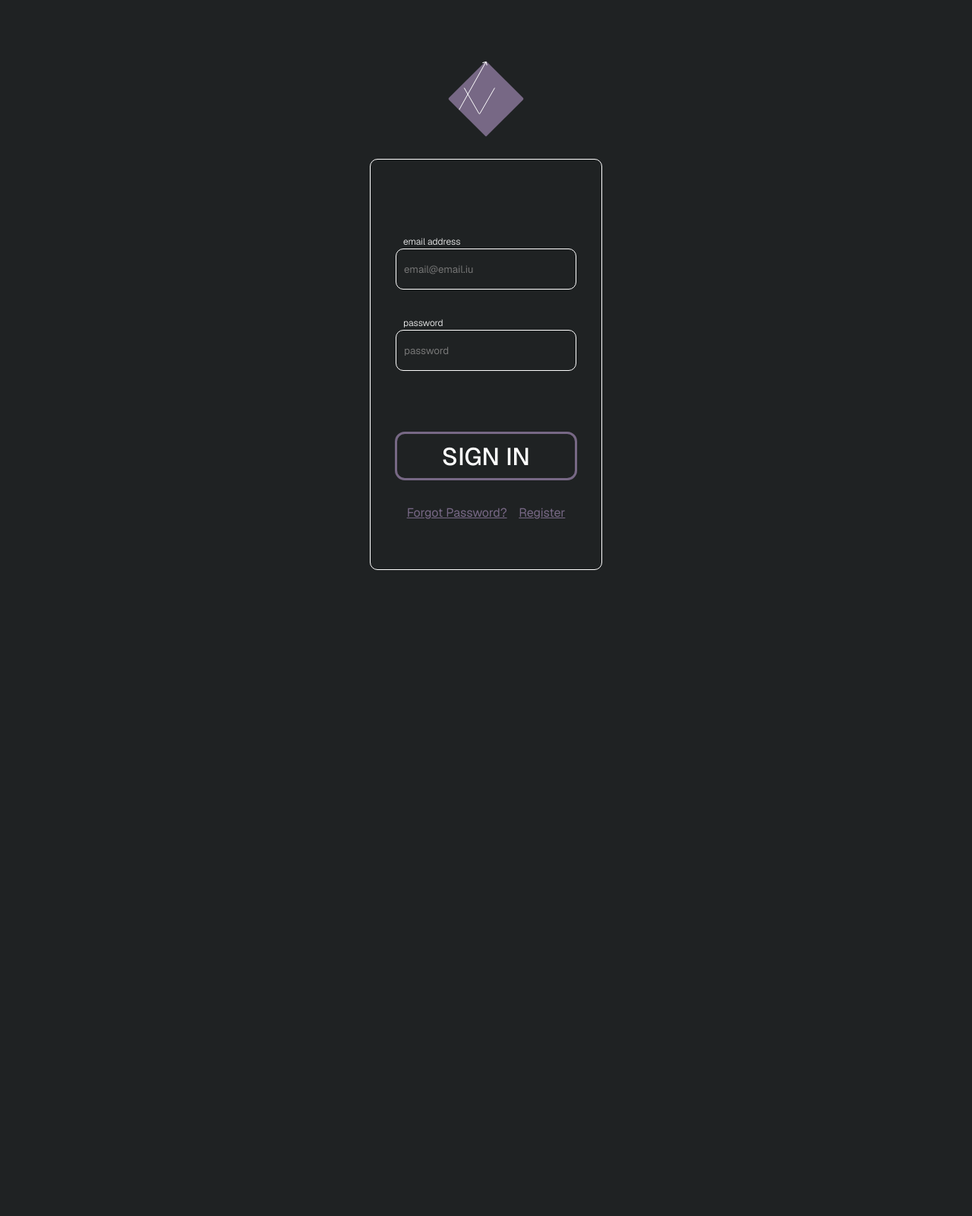
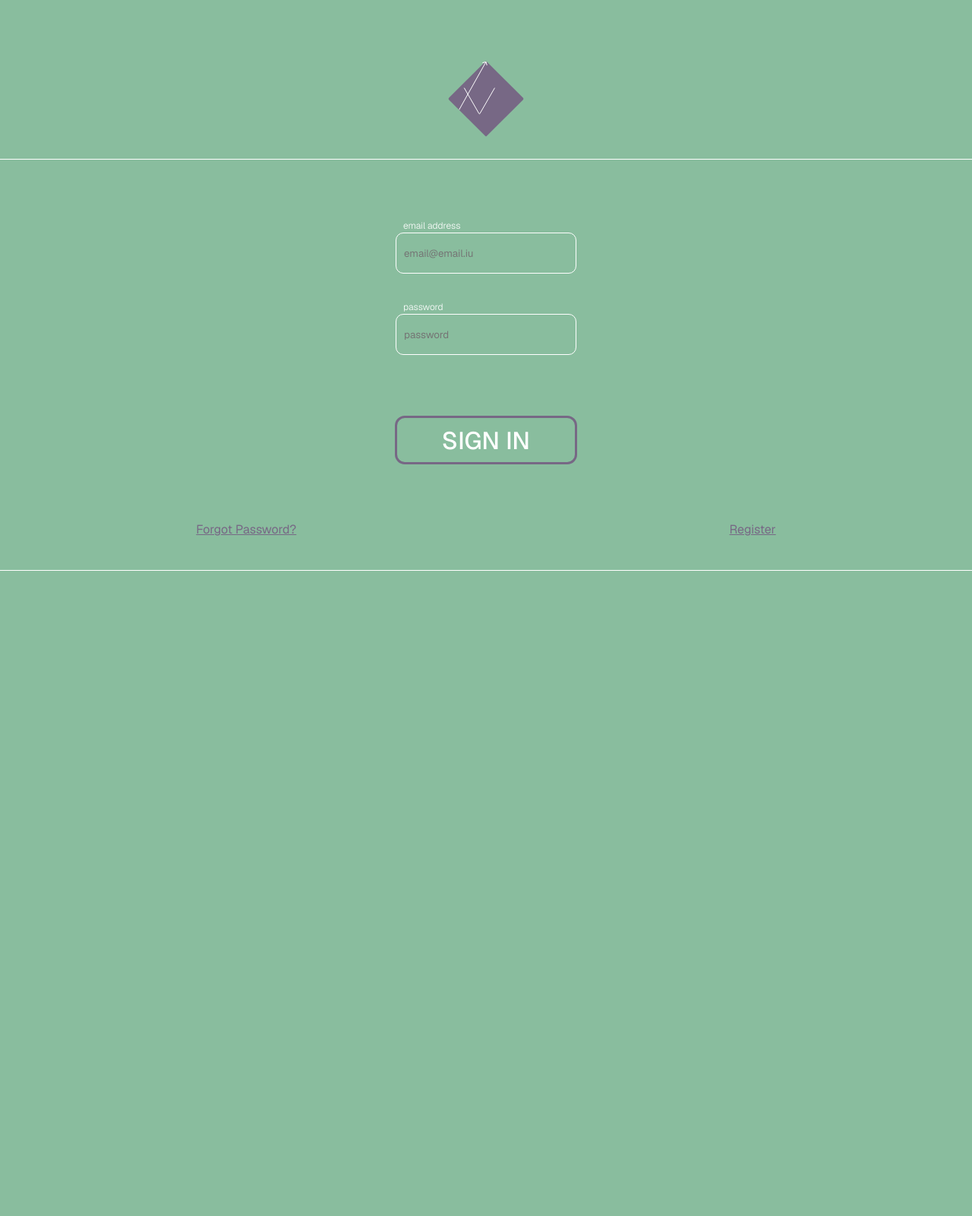
Before and after one commit to patrykmil/IU_css-library, a PHP site: page /login in a window 1280 px wide; the page is wider, and only the part inside the window is pictured. Shown: that part at 76% size. Run offline with PHP 8.4, Linux system fonts and the light colour scheme.

Commit message:
changed login window

```diff
--- a/public/styles/default.css
+++ b/public/styles/default.css
@@ -1,8 +1,8 @@
 @import url("https://fonts.googleapis.com/css2?family=Geist:wght@100..900&display=swap");
 
 :root {
-  --background: #1f2223;
-  --light-background: #353839;
+  --background: hsl(195, 6%, 13%);
+  --light-background: hsl(195, 6%, 22%);
   --primary: #776885;
   --accent-green: #89bd9e;
   --accent-orange: #db995a;
@@ -23,10 +23,9 @@
   color: var(--text-color);
   font-family: "Geist", sans-serif;
   font-weight: 400;
-
 }
 
 body {
-  background-color: var(--background);
+  background-color: var(--accent-green);
   height: 200vh;
 }
--- a/public/styles/login.css
+++ b/public/styles/login.css
@@ -1,5 +1,3 @@
-@import url("https://fonts.googleapis.com/css2?family=Geist:wght@100..900&display=swap");
-
 body {
   display: flex;
   flex-direction: column;
@@ -8,14 +6,13 @@ body {
 }
 
 .login_form_container {
+  height: 33.75rem;
+  width: 119rem;
   margin-top: 1.5em;
   display: flex;
   flex-direction: column;
-  justify-content: space-around;
+  justify-content: space-evenly;
   align-items: center;
-  align-content: space-between;
-  width: auto;
-  padding: 4em 2em;
   border-radius: 0.625rem;
   border: 1px solid #fff;
 }
```
